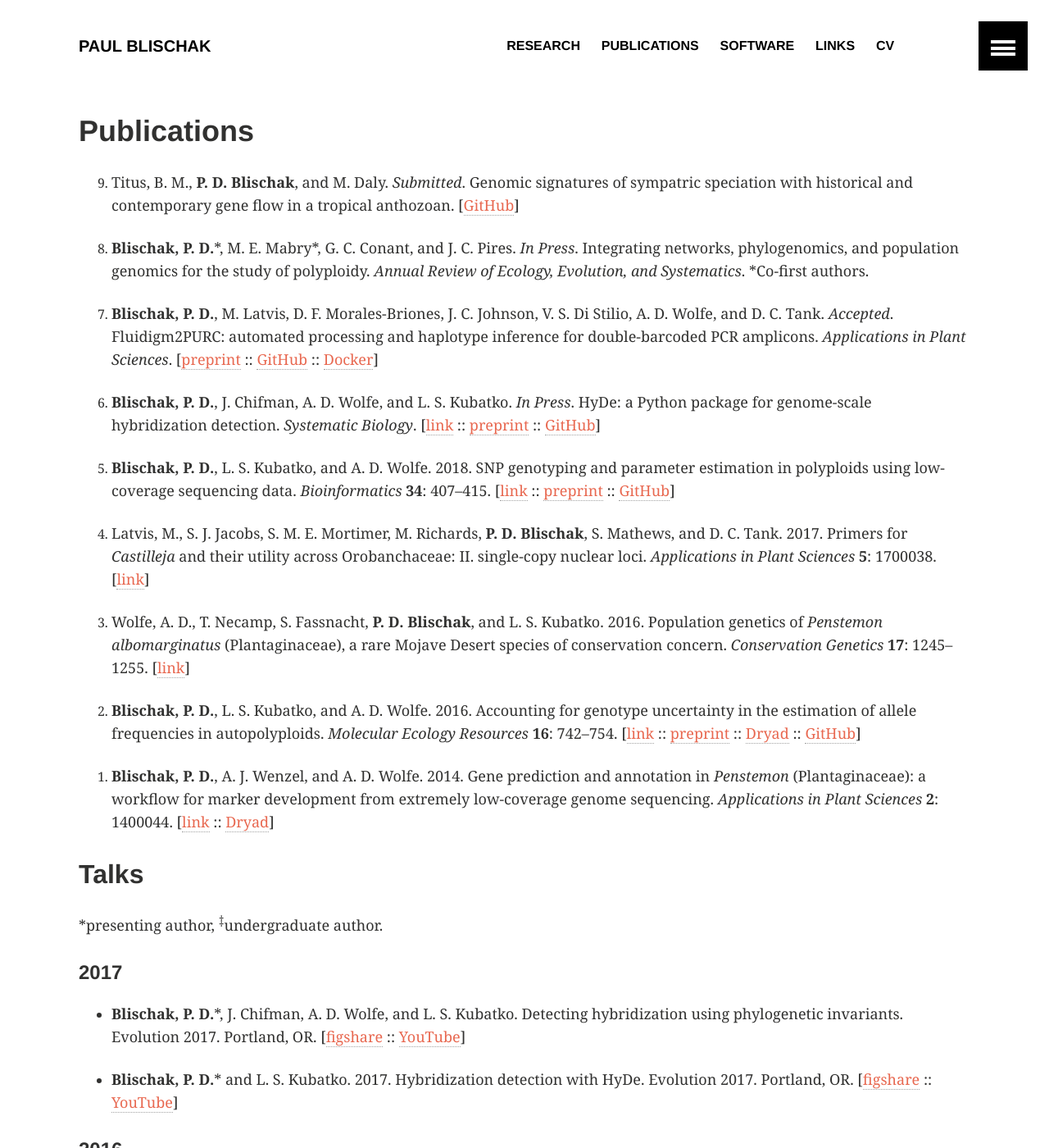
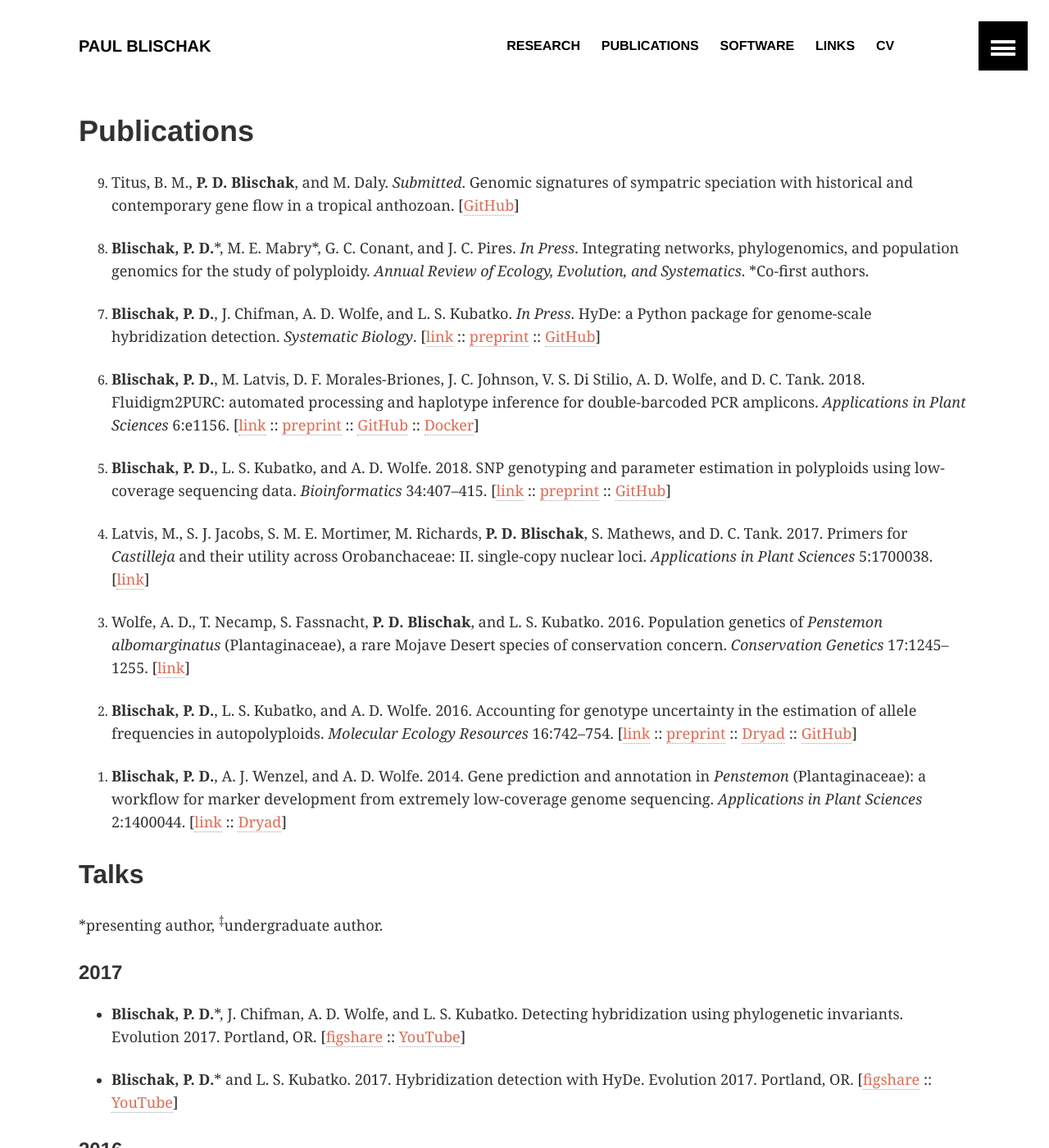
Before and after one commit to pblischak/pblischak.github.io, a Jekyll site: the page built from Publications/index.md, in a window 1280 px wide and 1400 px high. Shown: the whole window at 82% size. Built offline with Jekyll 4.4.1, drawn with Linux system fonts in a browser that asks for light colours; formulas are drawn with MathJax 3.

Commit message:
updating pub info

```diff
--- a/Publications/index.md
+++ b/Publications/index.md
@@ -23,29 +23,44 @@ anthozoan. [<a href="https://github.com/pblischak/Bann_spdelim" target="_blank">
 Integrating networks, phylogenomics, and population genomics for the study of polyploidy.
 *Annual Review of Ecology, Evolution, and Systematics*. \*Co-first authors.
 
-7. **Blischak, P. D.**, M. Latvis, D. F. Morales-Briones, J. C. Johnson, V. S. Di Stilio,
-A. D. Wolfe, and D. C. Tank. *Accepted*. Fluidigm2PURC: automated processing and haplotype
-inference for double-barcoded PCR amplicons. *Applications in Plant Sciences*.
-[<a href="http://biorxiv.org/cgi/content/short/242677v1" target="_blank">preprint</a> :: <a href="https://github.com/pblischak/fluidigm2purc" target="_blank">GitHub</a> :: <a href="https://hub.docker.com/r/pblischak/fluidigm2purc/" target="_blank">Docker</a>]
+7. **Blischak, P. D.**, J. Chifman, A. D. Wolfe, and L. S. Kubatko. *In Press*.
+HyDe: a Python package for genome-scale hybridization detection. *Systematic Biology*.
+[<a href="https://doi.org/10.1093/sysbio/syy023" target="_blank">link</a> ::
+<a href="https://www.biorxiv.org/content/early/2018/01/22/188037" target="_blank">preprint</a> ::
+<a href="https://github.com/pblischak/HyDe" target="_blank">GitHub</a>]
 
-6. **Blischak, P. D.**, J. Chifman, A. D. Wolfe, and L. S. Kubatko. *In Press*.
-HyDe: a Python package for genome-scale hybridization detection. *Systematic Biology*.
-[<a href="https://doi.org/10.1093/sysbio/syy023" target="_blank">link</a> :: <a href="https://www.biorxiv.org/content/early/2018/01/22/188037" target="_blank">preprint</a> :: <a href="https://github.com/pblischak/HyDe" target="_blank">GitHub</a>]
+6. **Blischak, P. D.**, M. Latvis, D. F. Morales-Briones, J. C. Johnson, V. S. Di Stilio,
+A. D. Wolfe, and D. C. Tank. 2018. Fluidigm2PURC: automated processing and haplotype
+inference for double-barcoded PCR amplicons. *Applications in Plant Sciences* 6:e1156.
+[<a href="https://doi.org/10.1002/aps3.1156" target="_blank">link</a> ::
+<a href="http://biorxiv.org/cgi/content/short/242677v1" target="_blank">preprint</a> ::
+<a href="https://github.com/pblischak/fluidigm2purc" target="_blank">GitHub</a> ::
+<a href="https://hub.docker.com/r/pblischak/fluidigm2purc/" target="_blank">Docker</a>]
 
-5. **Blischak, P. D.**, L. S. Kubatko, and A. D. Wolfe. 2018. SNP genotyping and parameter estimation in polyploids using low-coverage sequencing data. *Bioinformatics* **34**: 407--415. [<a href="https://doi.org/10.1093/bioinformatics/btx587" target="_blank">link</a> :: <a href="https://www.biorxiv.org/content/early/2017/07/24/120261" target="_blank">preprint</a> :: <a href="https://github.com/pblischak/polyploid-genotyping" target="_blank">GitHub</a>]
+5. **Blischak, P. D.**, L. S. Kubatko, and A. D. Wolfe. 2018. SNP genotyping and parameter estimation in
+polyploids using low-coverage sequencing data. *Bioinformatics* 34:407--415.
+[<a href="https://doi.org/10.1093/bioinformatics/btx587" target="_blank">link</a> ::
+<a href="https://www.biorxiv.org/content/early/2017/07/24/120261" target="_blank">preprint</a> ::
+<a href="https://github.com/pblischak/polyploid-genotyping" target="_blank">GitHub</a>]
 
-4. Latvis, M., S. J. Jacobs, S. M. E. Mortimer, M. Richards, **P. D. Blischak**, S. Mathews, and D. C. Tank. 2017. Primers for *Castilleja* and their utility across Orobanchaceae: II. single-copy nuclear loci. *Applications in Plant Sciences* **5**: 1700038. [<a href="http://www.bioone.org/doi/full/10.3732/apps.1700038" target="_blank">link</a>]
+4. Latvis, M., S. J. Jacobs, S. M. E. Mortimer, M. Richards, **P. D. Blischak**, S. Mathews,
+and D. C. Tank. 2017. Primers for *Castilleja* and their utility across Orobanchaceae: II.
+single-copy nuclear loci. *Applications in Plant Sciences* 5:1700038.
+[<a href="http://www.bioone.org/doi/full/10.3732/apps.1700038" target="_blank">link</a>]
 
-3. Wolfe, A. D., T. Necamp, S. Fassnacht, **P. D. Blischak**, and L. S. Kubatko. 2016. Population genetics of *Penstemon albomarginatus* (Plantaginaceae), a rare Mojave Desert species of conservation concern. *Conservation Genetics* **17**: 1245--1255. [<a href="http://link.springer.com/article/10.1007/s10592-016-0857-y" target="_blank">link</a>]
+3. Wolfe, A. D., T. Necamp, S. Fassnacht, **P. D. Blischak**, and L. S. Kubatko. 2016.
+Population genetics of *Penstemon albomarginatus* (Plantaginaceae), a rare Mojave Desert
+species of conservation concern. *Conservation Genetics* 17:1245--1255.
+[<a href="http://link.springer.com/article/10.1007/s10592-016-0857-y" target="_blank">link</a>]
 
 2. **Blischak, P. D.**, L. S. Kubatko, and A. D. Wolfe. 2016.
 Accounting for genotype uncertainty in the estimation of allele frequencies in autopolyploids.
-*Molecular Ecology Resources* **16**: 742--754. [<a href="http://onlinelibrary.wiley.com/doi/10.1111/1755-0998.12493/abstract" target="_blank">link</a> :: <a href="http://biorxiv.org/content/early/2015/09/23/021907" target="_blank">preprint</a> :: <a href="http://dx.doi.org/10.5061/dryad.t297p" target="_blank">Dryad</a> ::
+*Molecular Ecology Resources* 16:742--754. [<a href="http://onlinelibrary.wiley.com/doi/10.1111/1755-0998.12493/abstract" target="_blank">link</a> :: <a href="http://biorxiv.org/content/early/2015/09/23/021907" target="_blank">preprint</a> :: <a href="http://dx.doi.org/10.5061/dryad.t297p" target="_blank">Dryad</a> ::
 <a href="https://github.com/pblischak/polyfreqs-ms-data" target="_blank">GitHub</a>]
 
 1. **Blischak, P. D.**, A. J. Wenzel, and A. D. Wolfe. 2014.
 Gene prediction and annotation in *Penstemon* (Plantaginaceae): a workflow for marker development from extremely low-coverage genome sequencing.
-*Applications in Plant Sciences* **2**: 1400044. [<a href="http://www.bioone.org/doi/abs/10.3732/apps.1400044" target="_blank">link</a> ::
+*Applications in Plant Sciences* 2:1400044. [<a href="http://www.bioone.org/doi/abs/10.3732/apps.1400044" target="_blank">link</a> ::
 <a href="http://doi.org/10.5061/dryad.f6s22" target="_blank">Dryad</a>]
 {: reversed="reversed"}
 
```
